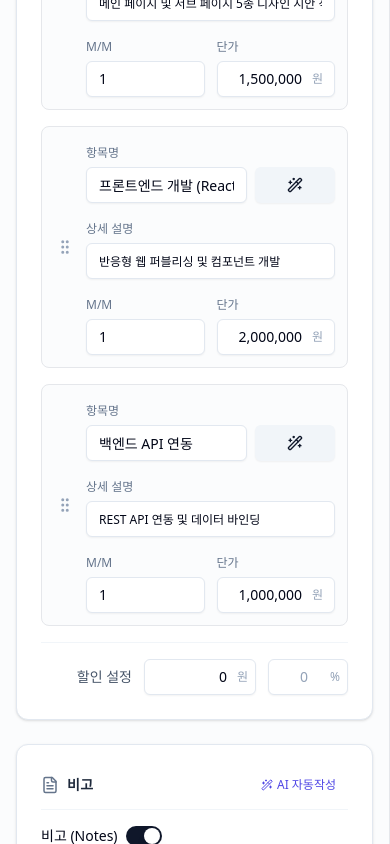
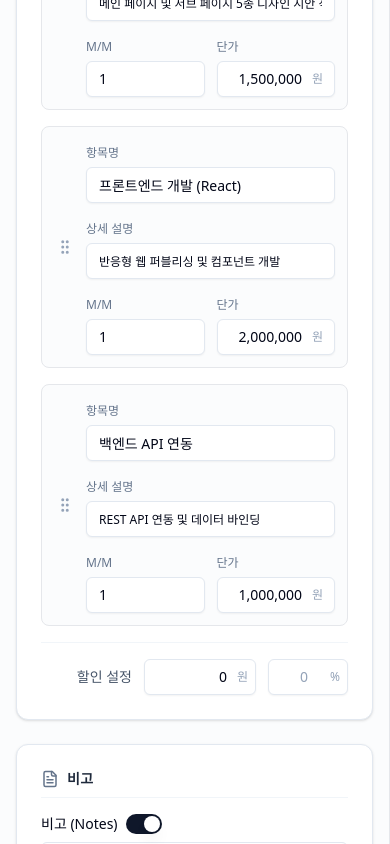
Before and after one commit to tenziro/smart-estimates, a React (Vite) app: page / in a window 390 px wide. Shown: the part 3840-4684 px from the top of the page. Built offline with nearby package versions, Linux system fonts and the light colour scheme; no server answers; a web font is replaced by a local one.

Commit message:
feat: Refactor estimate item input layout
Adjusts the layout of individual estimate items to use a single column for input fields, improving responsiveness and simplifying the structure. Removes the fixed column for the AI description button, making it more flexible.

```diff
--- a/components/EstimateForm.tsx
+++ b/components/EstimateForm.tsx
@@ -1170,7 +1170,7 @@ export const EstimateForm: React.FC<EstimateFormProps> = ({
                          </button>
 
                          <div className="grid gap-3 pl-8">
-                            <div className="grid grid-cols-[1fr_80px] gap-2">
+                            <div className="grid grid-cols-1 gap-2">
                                  <div className="space-y-1">
                                     <Label className="text-xs text-slate-500 dark:text-slate-400">항목명</Label>
                                     <Input
@@ -1179,17 +1179,7 @@ export const EstimateForm: React.FC<EstimateFormProps> = ({
                                         placeholder="예: 웹사이트 디자인"
                                     />
                                  </div>
-                                 <div className="flex items-end">
-                                    <Button
-                                        variant="secondary"
-                                        className="w-full text-xs h-9 px-2 text-purple-600 bg-purple-50 hover:bg-purple-100 border-purple-200 dark:bg-purple-900/30 dark:text-purple-300 dark:border-purple-900 dark:hover:bg-purple-900/50"
-                                        onClick={() => handleAiDescription(item.id, item.name)}
-                                        disabled={!item.name || loadingItemId === item.id}
-                                        title="AI 설명 생성"
-                                    >
-                                        {loadingItemId === item.id ? <RefreshCw className="animate-spin w-4 h-4" /> : <Wand2 className="w-4 h-4" />}
-                                    </Button>
-                                 </div>
+                                 {/* AI 설명 생성 버튼 숨김 처리됨 */}
                             </div>
 
                             <div className="space-y-1">
@@ -1293,16 +1283,7 @@ export const EstimateForm: React.FC<EstimateFormProps> = ({
                     <FileText size={18} className="text-slate-500 dark:text-slate-400" />
                     <h3 className="font-bold text-sm uppercase tracking-wide">비고</h3>
                 </div>
-                <Button
-                    variant="ghost"
-                    size="sm"
-                    onClick={onGenerateNotes}
-                    disabled={isGeneratingNotes}
-                    className="h-7 text-xs text-indigo-600 hover:text-indigo-700 hover:bg-indigo-50 dark:text-indigo-400 dark:hover:bg-indigo-900/30 dark:hover:text-indigo-300"
-                >
-                    {isGeneratingNotes ? <RefreshCw className="animate-spin mr-1 w-3 h-3" /> : <Wand2 className="mr-1 w-3 h-3" />}
-                    AI 자동작성
-                </Button>
+                {/* AI 자동작성 버튼 숨김 처리됨 */}
             </div>
 
             <div className="space-y-6">
--- a/package.json
+++ b/package.json
@@ -2,10 +2,6 @@
   "name": "smart-estimate-generator",
   "version": "1.0.0",
   "type": "module",
-  "engines": {
-    "node": "18.x",
-    "npm": "9.x"
-  },
   "scripts": {
     "dev": "vite",
     "build": "tsc && vite build",
```
